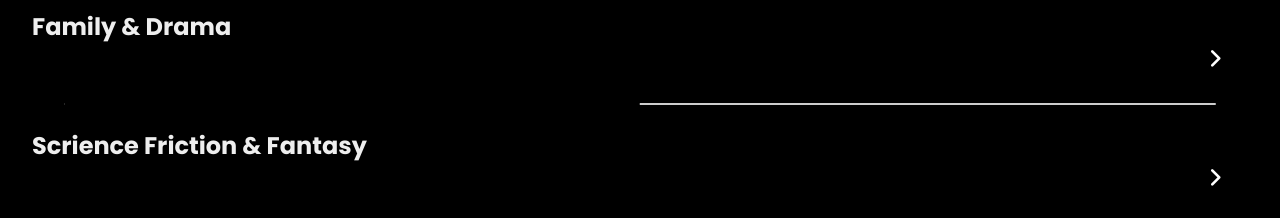
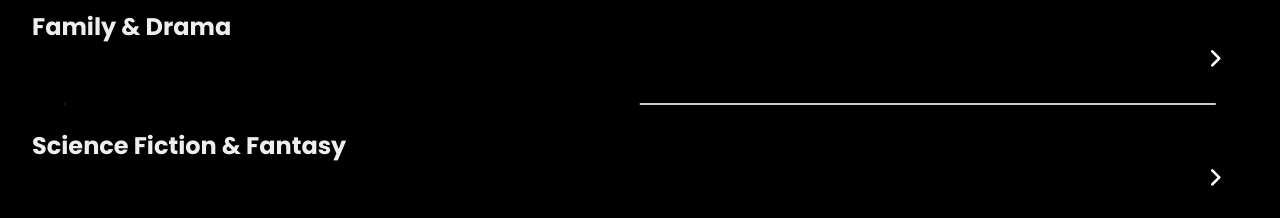
Before and after one commit to satwikcoder007/Movie-Verse, a website built with Vite: page home.html in a window 1280 px wide. Shown: the part 1160-1378 px from the top of the page. Built offline with nearby package versions, Linux system fonts and the light colour scheme; no server answers.

Commit message:
spelling is corrected

```diff
--- a/home.html
+++ b/home.html
@@ -133,7 +133,7 @@
       </section>
         <section>
 
-            <h2 class="genrue">Scrience Friction & Fantasy</h2>
+            <h2 class="genrue">Science Fiction & Fantasy</h2>
 
 
           <div class="container">
```
